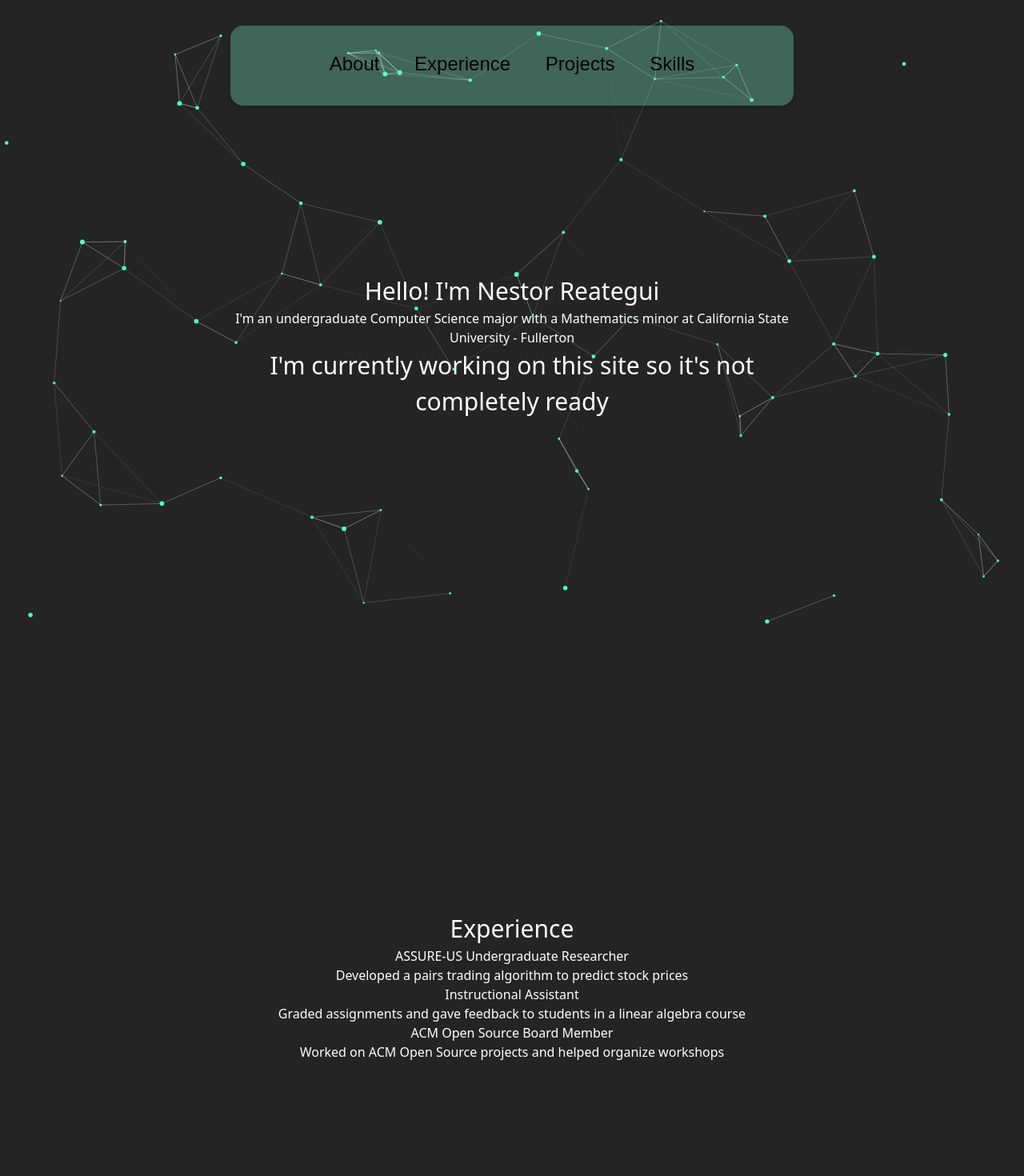
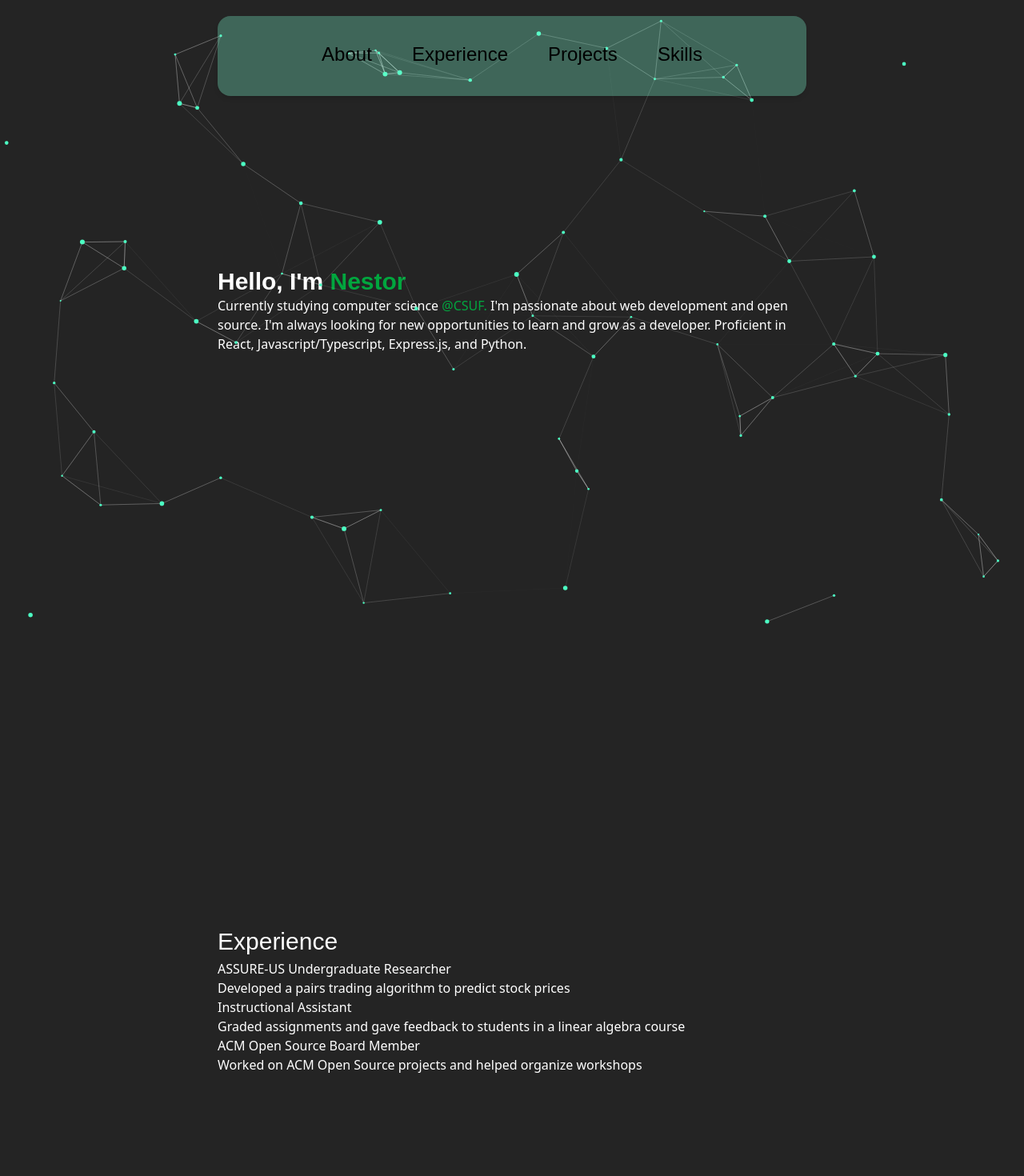
Before and after one commit to nestor-remo/portfolio, a React (Vite) app: page / in a window 1280 px wide. Shown: the top 1470 px of the page at 80% size. Built offline with nearby package versions, Linux system fonts and the light colour scheme; the HTML template or start-up script is replaced by a standard one.

Commit message:
more tailwind

```diff
--- a/src/App.css
+++ /dev/null
@@ -1,37 +0,0 @@
-#root {
-  width: 100vh;
-  margin: 0 auto;
-  padding: 2rem;
-  text-align: center;
-}
-
-#particles canvas {
-  position: absolute;
-  z-index: -1;
-  height: 100%;
-  width: 100%;
-}
-
-.App {
-  color: white;
-  margin-left: auto;
-  margin-right: auto;
-  display: flex;
-  flex-direction: column;
-  justify-content: center;
-  padding-left: 1rem;
-  padding-right: 1rem;
-  max-width: 48rem;
-}
-
-.section {
-  min-height: 100vh;
-  display: flex;
-  flex-direction: column;
-  justify-content: center;
-  align-items: center;
-}
-
-.first {
-  margin-top: -100px;
-}
--- a/src/App.jsx
+++ b/src/App.jsx
@@ -1,37 +1,33 @@
 import { Element } from 'react-scroll';
-import ParticlesComponent from './components/particles.jsx'
+import ParticlesComponent from './components/particles.jsx';
 import NavBar from './components/navbar.jsx';
 import Project from './components/project.jsx';
 import Experience from './components/experience.jsx';
 import Skills from './components/skills.jsx';
 import About from './components/about.jsx';
 
-
-import './App.css'
-
 function App() {
-
   return (
-    <div className='App'>
-      <ParticlesComponent id='particles'/>
+    <div className="text-white mx-auto flex flex-col justify-center px-4 max-w-3xl">
+      <ParticlesComponent id="particles" className="absolute -z-10 w-full h-full" />
       <NavBar />
 
-      <div className='content'>
-        <Element name='about' className='section first'>
+      <div className="space-y-12">
+        <Element name="about" className="min-h-screen flex flex-col justify-center items-center mt-[-100px]">
           <About />
         </Element>
-        <Element name='experience' className='section'>
+        <Element name="experience" className="min-h-screen flex flex-col justify-center items-center">
           <Experience />
         </Element>
-        <Element name='projects' className='section'>
+        <Element name="projects" className="min-h-screen flex flex-col justify-center items-center">
           <Project />
         </Element>
-        <Element name='skills' className='section'>
+        <Element name="skills" className="min-h-screen flex flex-col justify-center items-center">
           <Skills />
         </Element>
       </div>
     </div>
-  )
+  );
 }
 
 export default App;
--- a/src/components/about.jsx
+++ b/src/components/about.jsx
@@ -1,11 +1,23 @@
 import React from 'react';
+
+function Icon ({name, icon}) {
+    return (
+        <div className='flex flex-col items-center w-[calc(25%-20px)] text-xl'>
+            {icon}
+            <p>{name}</p>
+        </div>
+    )
+}
 
 const About = () => {
     return (
         <div>
-            <h1> Hello! I'm <span>Nestor</span> Reategui </h1>
-            <p> I'm an undergraduate Computer Science major with a Mathematics minor at California State University - Fullerton</p>
-            <h1> I'm currently working on this site so it's not completely ready </h1>
+            <h1 className="text-left text-3xl font-bold"> Hello, I'm <span className="text-green-600">Nestor</span></h1>
+            <p className="text-left"> Currently studying computer science <a className="hover:underline text-green-600" href="https://www.fullerton.edu/about/default.aspx" target='_blank'>@CSUF. </a>
+                I'm passionate about web development and open source. I'm always looking for new opportunities to learn and grow as a developer.
+                Proficient in React, Javascript/Typescript, Express.js, and Python.
+            </p>
+            <br></br>
         </div>
     )
 }
--- a/src/components/experience.jsx
+++ b/src/components/experience.jsx
@@ -34,9 +34,9 @@ const Experience = () => {
 
 
     return (
-        <div>
+        <div className="w-full">
             <h1>Experience</h1>
-            <div className='projects'>
+            <div>
                 {experience.map((experience, index) => {
                     return (
                     <Card key={index} title={experience.title} description={experience.description} />
--- a/src/components/navbar.jsx
+++ b/src/components/navbar.jsx
@@ -3,7 +3,7 @@ import { Link } from 'react-scroll';
 
 const NavBar = () => {
     return (
-        <nav className="flex sticky top-5 w-full h-25 bg-primary bg-opacity-30 shadow-md rounded-2xl z-1000">
+        <nav className="flex sticky top-5 h-25 bg-primary bg-opacity-30 shadow-md rounded-2xl z-1000">
             <ul className="flex justify-evenly w-full px-8 my-8 mx-12">
                 <Link
                     to="about"
--- a/src/components/project.jsx
+++ b/src/components/project.jsx
@@ -47,7 +47,7 @@ const Project = () => {
 
 
     return (
-        <div>
+        <div className="w-full">
             <h1>Projects</h1>
             <div className='projects'>
                 {projects.map((project, index) => {
--- a/src/components/skills.jsx
+++ b/src/components/skills.jsx
@@ -13,10 +13,10 @@ function Icon ({name, icon}) {
 const Skills = () => {
 
     return (
-        <section>
+        <div className="w-full">
             <h1 className="text-3xl font-bold">Skills</h1>
             <br></br>
-            <div className="flex justify-center flex-wrap gap-5 mt-6">
+            <div className="flex justify-center flex-wrap gap-5 mt-6 w-full">
                 <Icon name='React' icon={<SiReact />} />
                 <Icon name='JavaScript' icon={<SiJavascript />} />
                 <Icon name='HTML5' icon={<SiHtml5 />} />
@@ -30,7 +30,7 @@ const Skills = () => {
                 <Icon name='Supabase' icon={<SiSupabase />} />
                 <Icon name='Git' icon={<SiGit />} />
             </div>
-        </section>
+        </div>
     )
 }
 
--- a/src/index.css
+++ b/src/index.css
@@ -8,6 +8,7 @@
 @layer base {
   h1 {
     font-size: var(--text-3xl);
+    font-family: var(--font-display);
   }
 }
 
```
